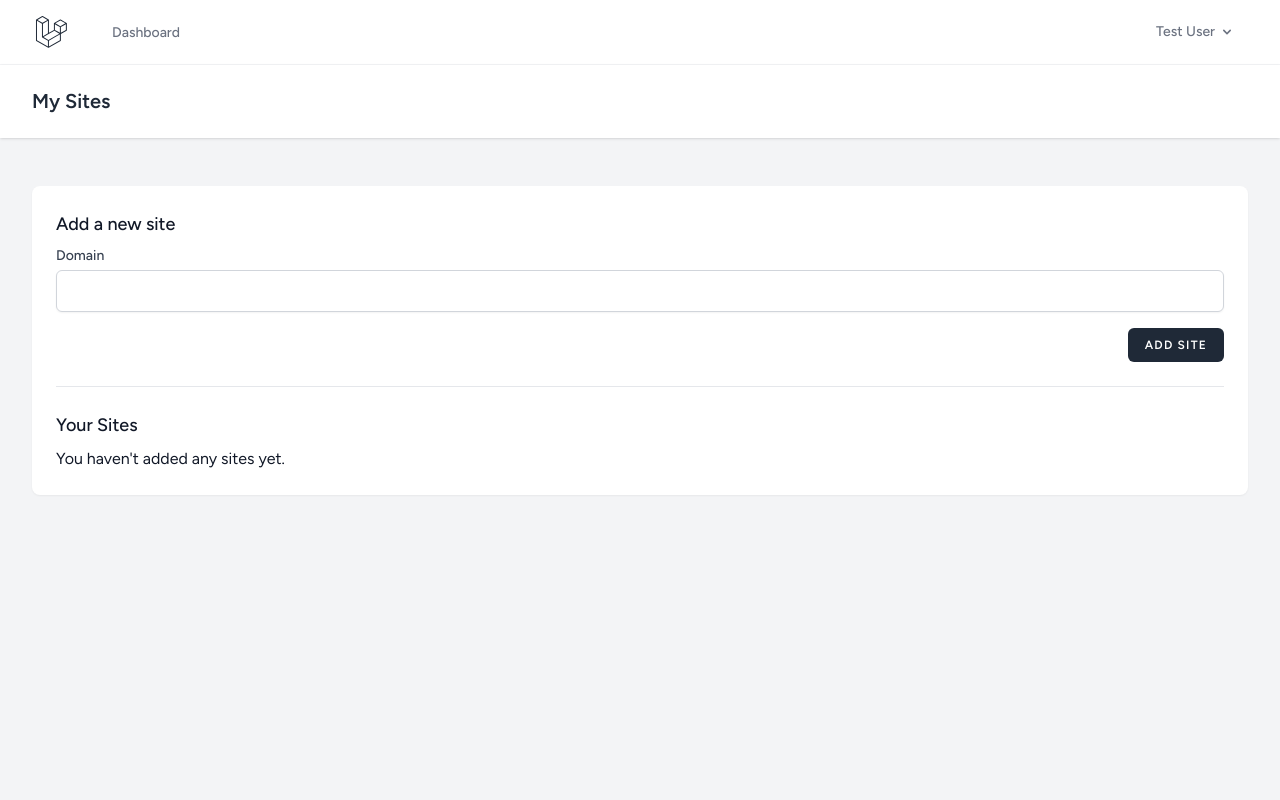
After one commit to aledotsoftware/Tudex-Promote, a Laravel app: template resources/views/sites/index.blade.php in a window 1280 px wide. The commit adds this page. Run offline with Laravel 12, Linux system fonts and the light colour scheme; the template is opened without the code that fills it, so the values that code supplies are empty; a user stored in the database is signed in; data comes from the database, SQL or seed files in the repository; style sheets or scripts are compiled from the project's sources.

Commit message:
feat: Implement role-based registration and site management
This commit introduces role-based user registration and the initial functionality for publishers to manage their sites.

- **Role-based Registration**:
  - The registration form now includes a dropdown to select a user role ("Publisher" or "Advertiser").
  - The `RegisteredUserController` is updated to validate and store the selected role.
  - The `User` model's `$fillable` property is updated to include the `role` field.

- **Site Management for Publishers**:
  - A `SiteController` has been created to handle all site-related logic.
  - A resource route for `sites` is added and protected by authentication and a new role-based middleware.
  - Publishers are now redirected to their sites dashboard upon login.
  - The `sites` dashboard (`sites.index`) is created, allowing publishers to view their sites and add new ones.
  - A `hasMany` relationship for sites is added to the `User` model.

- **Role-based Access Control**:
  - A `CheckRole` middleware is implemented to restrict access based on user roles.
  - The middleware is registered in the application and applied to the `sites` routes, ensuring only publishers can access them.

```diff
--- a/app/Http/Controllers/Auth/RegisteredUserController.php
+++ b/app/Http/Controllers/Auth/RegisteredUserController.php
@@ -32,12 +32,14 @@ class RegisteredUserController extends Controller
         $request->validate([
             'name' => ['required', 'string', 'max:255'],
             'email' => ['required', 'string', 'lowercase', 'email', 'max:255', 'unique:'.User::class],
+            'role' => ['required', 'string', 'in:publisher,advertiser'],
             'password' => ['required', 'confirmed', Rules\Password::defaults()],
         ]);
 
         $user = User::create([
             'name' => $request->name,
             'email' => $request->email,
+            'role' => $request->role,
             'password' => Hash::make($request->password),
         ]);
 
--- a/app/Models/User.php
+++ b/app/Models/User.php
@@ -21,6 +21,7 @@ class User extends Authenticatable
         'name',
         'email',
         'password',
+        'role',
     ];
 
     /**
@@ -45,4 +46,9 @@ class User extends Authenticatable
             'password' => 'hashed',
         ];
     }
+
+    public function sites()
+    {
+        return $this->hasMany(Site::class);
+    }
 }
--- a/bootstrap/app.php
+++ b/bootstrap/app.php
@@ -11,7 +11,9 @@ return Application::configure(basePath: dirname(__DIR__))
         health: '/up',
     )
     ->withMiddleware(function (Middleware $middleware): void {
-        //
+        $middleware->alias([
+            'role' => \App\Http\Middleware\CheckRole::class,
+        ]);
     })
     ->withExceptions(function (Exceptions $exceptions): void {
         //
--- /dev/null
+++ b/resources/views/sites/index.blade.php
@@ -0,0 +1,51 @@
+<x-app-layout>
+    <x-slot name="header">
+        <h2 class="font-semibold text-xl text-gray-800 dark:text-gray-200 leading-tight">
+            {{ __('My Sites') }}
+        </h2>
+    </x-slot>
+
+    <div class="py-12">
+        <div class="max-w-7xl mx-auto sm:px-6 lg:px-8">
+            <div class="bg-white dark:bg-gray-800 overflow-hidden shadow-sm sm:rounded-lg">
+                <div class="p-6 text-gray-900 dark:text-gray-100">
+                    <div class="mb-4">
+                        <h3 class="text-lg font-medium text-gray-900 dark:text-gray-100">{{ __('Add a new site') }}</h3>
+                        <form method="POST" action="{{ route('sites.store') }}" class="mt-2">
+                            @csrf
+                            <div>
+                                <x-input-label for="domain" :value="__('Domain')" />
+                                <x-text-input id="domain" class="block mt-1 w-full" type="text" name="domain" :value="old('domain')" required autofocus />
+                                <x-input-error :messages="$errors->get('domain')" class="mt-2" />
+                            </div>
+
+                            <div class="flex items-center justify-end mt-4">
+                                <x-primary-button>
+                                    {{ __('Add Site') }}
+                                </x-primary-button>
+                            </div>
+                        </form>
+                    </div>
+
+                    <hr class="my-6 border-gray-200 dark:border-gray-700">
+
+                    <div>
+                        <h3 class="text-lg font-medium text-gray-900 dark:text-gray-100">{{ __('Your Sites') }}</h3>
+                        <div class="mt-2 space-y-4">
+                            @forelse ($sites as $site)
+                                <div class="p-4 bg-gray-100 dark:bg-gray-900 rounded-lg">
+                                    <p class="text-gray-800 dark:text-gray-200">{{ $site->domain }}</p>
+                                    <p class="text-sm text-gray-600 dark:text-gray-400">
+                                        {{ $site->verified ? __('Verified') : __('Not Verified') }}
+                                    </p>
+                                </div>
+                            @empty
+                                <p>{{ __("You haven't added any sites yet.") }}</p>
+                            @endforelse
+                        </div>
+                    </div>
+                </div>
+            </div>
+        </div>
+    </div>
+</x-app-layout>
--- a/routes/web.php
+++ b/routes/web.php
@@ -1,6 +1,7 @@
 <?php
 
 use App\Http\Controllers\ProfileController;
+use App\Http\Controllers\SiteController;
 use Illuminate\Support\Facades\Route;
 
 Route::get('/', function () {
@@ -8,6 +9,10 @@ Route::get('/', function () {
 });
 
 Route::get('/dashboard', function () {
+    if (auth()->user()->role === 'publisher') {
+        return redirect()->route('sites.index');
+    }
+
     return view('dashboard');
 })->middleware(['auth', 'verified'])->name('dashboard');
 
@@ -15,6 +20,8 @@ Route::middleware('auth')->group(function () {
     Route::get('/profile', [ProfileController::class, 'edit'])->name('profile.edit');
     Route::patch('/profile', [ProfileController::class, 'update'])->name('profile.update');
     Route::delete('/profile', [ProfileController::class, 'destroy'])->name('profile.destroy');
+
+    Route::resource('sites', SiteController::class)->middleware('role:publisher');
 });
 
 require __DIR__.'/auth.php';
```
Also changed, not shown: app/Http/Controllers/SiteController.php (added, +76 -0 lines), app/Http/Middleware/CheckRole.php (added, +24 -0 lines), resources/views/auth/register.blade.php (+10 -0 lines), tests/Feature/Auth/RegistrationTest.php (+1 -0 lines).
